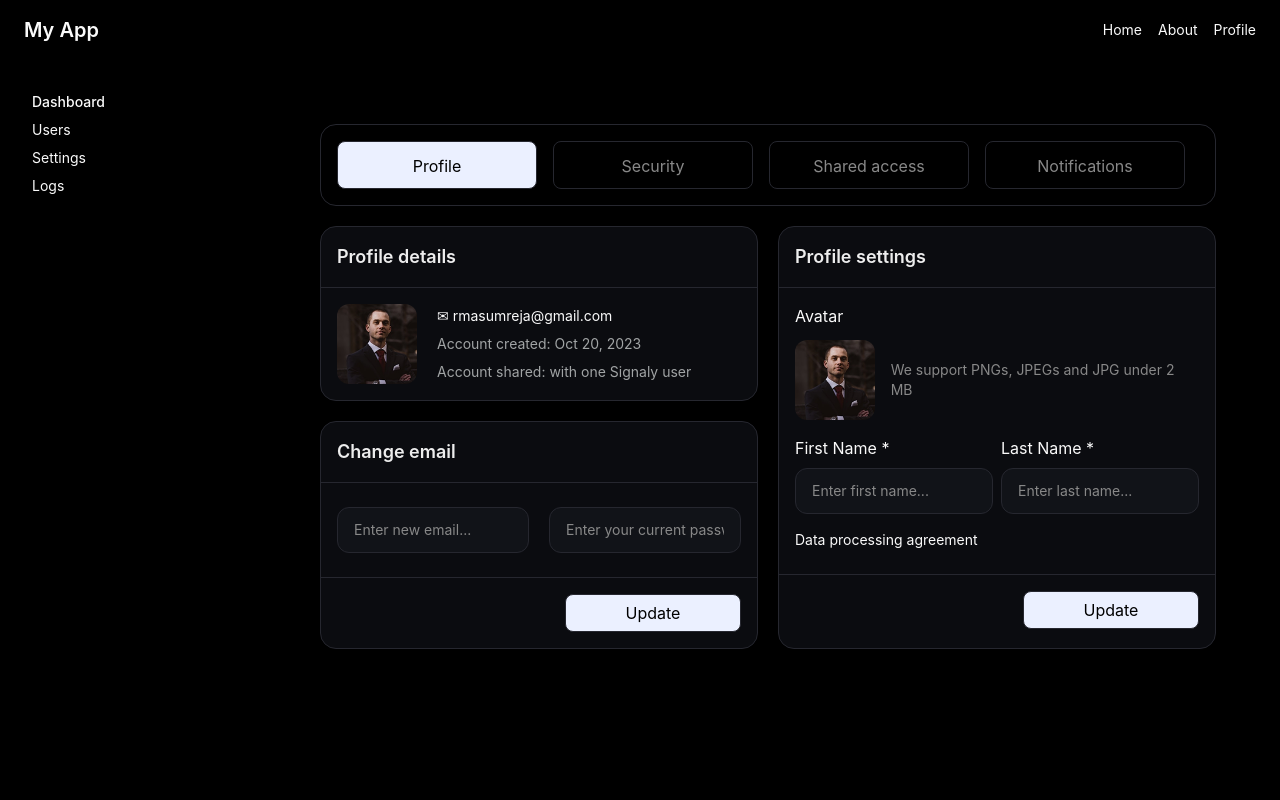
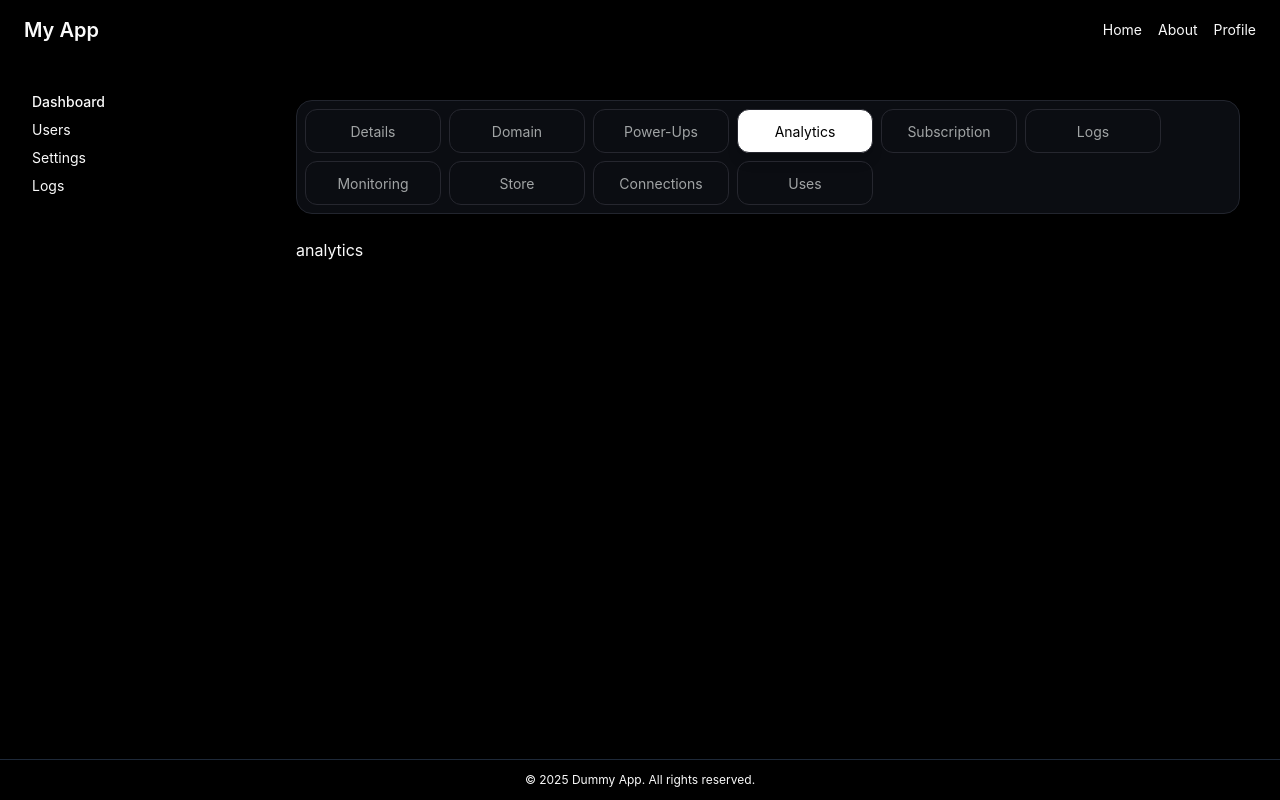
Before and after one commit to findrmeet/stape-dashboard, a React (Vite) app: page / in a window 1280 px wide. Shown: the top 800 px of the page. Built offline with nearby package versions, Linux system fonts and the light colour scheme.

Commit message:
GTMTabs added

```diff
--- /dev/null
+++ b/src/components/GTMTabs.tsx
@@ -0,0 +1,82 @@
+"use client";
+
+import { useState } from "react";
+import ProfileTab from "./ProfileTab";
+import SecondaryButton from "./SecondaryButton";
+import SecurityTab from "./SecurityTab";
+import ShareTab from "./ShareTab";
+import NotificationsTab from "./NotificationsTab";
+
+type TabKey =
+  | "details"
+  | "domain"
+  | "powerups"
+  | "analytics"
+  | "subscription"
+  | "logs"
+  | "monitoring"
+  | "store"
+  | "connections"
+  | "uses";
+
+export default function GTMTabs() {
+  const [activeTab, setActiveTab] = useState<TabKey>("analytics");
+
+  const tabs: { key: TabKey; label: string }[] = [
+    { key: "details", label: "Details" },
+    { key: "domain", label: "Domain" },
+    { key: "powerups", label: "Power-Ups" },
+    { key: "analytics", label: "Analytics" },
+    { key: "subscription", label: "Subscription" },
+    { key: "logs", label: "Logs" },
+    { key: "monitoring", label: "Monitoring" },
+    { key: "store", label: "Store" },
+    { key: "connections", label: "Connections" },
+    { key: "uses", label: "Uses" },
+  ];
+
+  const changeActiveTab = (tabKey: TabKey) => {
+    setActiveTab(tabKey);
+  };
+
+  return (
+    <section className="text-primary-50">
+      {/* Tabs */}
+      <div className="rounded-2xl border border-[#22252E] bg-[#0B0D12] p-2">
+        <div className="flex flex-wrap gap-2">
+          {tabs.map((tab) => {
+            const isActive = activeTab === tab.key;
+
+            return (
+              <SecondaryButton
+                key={tab.key}
+                onClick={changeActiveTab.bind(null, tab.key)}
+                className={`h-11 w-34 rounded-xl bg-transparent px-6 text-sm transition-all ${
+                  isActive
+                    ? "bg-white text-black shadow-lg"
+                    : "bg-[#0F1117] text-neutral-400 hover:text-white"
+                }`}
+              >
+                {tab.label}
+              </SecondaryButton>
+            );
+          })}
+        </div>
+      </div>
+
+      {/* Content */}
+      <div className="mt-6">
+        {activeTab === "details" && <div>...</div>}
+        {activeTab === "domain" && <div>...</div>}
+        {activeTab === "powerups" && <div>...</div>}
+        {activeTab === "analytics" && <div>analytics</div>}
+        {activeTab === "subscription" && <div>Subscription Content</div>}
+        {activeTab === "logs" && <div>Logs Content</div>}
+        {activeTab === "monitoring" && <div>Monitoring Content</div>}
+        {activeTab === "store" && <div>Store Content</div>}
+        {activeTab === "connections" && <div>Connections Content</div>}
+        {activeTab === "uses" && <div>Uses Content</div>}
+      </div>
+    </section>
+  );
+}
--- a/src/main.tsx
+++ b/src/main.tsx
@@ -5,15 +5,16 @@ import { createBrowserRouter } from "react-router";
 import { RouterProvider } from "react-router/dom";
 import UrlTabs from "./components/UrlTabs.tsx";
 import Layout from "./layout/Layout.tsx";
+import GTMTabs from "./components/GTMTabs.tsx";
 
 const router = createBrowserRouter([
-{
+  {
     path: "/",
     element: <Layout />,
     children: [
       {
         index: true,
-        element: <UrlTabs />,
+        element: <GTMTabs />,
       },
     ],
   },
```
